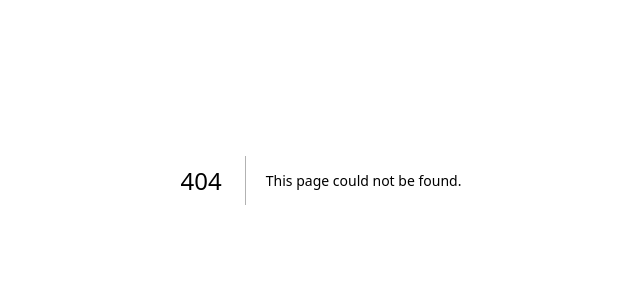
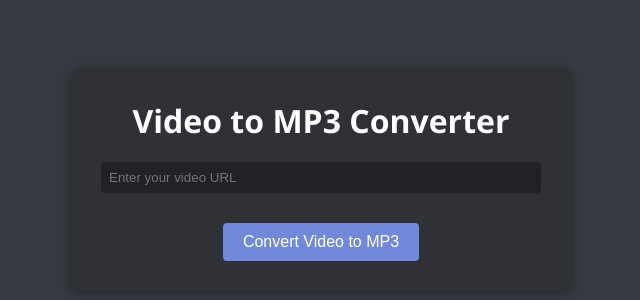
Before and after one commit to Niccolo0310/converter, a Next.js app: page /video-converter in a window 1280 px wide. Before the commit this address had no page. Shown: the part 220-520 px from the top of the page, without its empty margins (319-959 px from the left). Built offline with nearby package versions, Linux system fonts and the light colour scheme.

Commit message:
Add video converter API and front-end

```diff
--- /dev/null
+++ b/app/api/video-converter/route.js
@@ -0,0 +1,70 @@
+import { NextResponse } from "next/server";
+import { spawn } from "child_process";
+import path from "path";
+import { unlink, readFile } from "fs/promises";
+
+export async function POST(req) {
+    try {
+        // Ricevi dal body l'URL del video (assicurati che il video sia di tua proprietà)
+        const { videoUrl } = await req.json();
+        if (!videoUrl) {
+            return NextResponse.json({ message: "Video URL is required" }, { status: 400 });
+        }
+
+        // Imposta un nome file univoco e il percorso di output nella cartella temporanea
+        const outputFileName = `audio-${Date.now()}.mp3`;
+        const outputPath = path.join("/tmp", outputFileName);
+
+        // Esegui yt-dlp per estrarre l'audio in formato mp3
+        const ytDlp = spawn("yt-dlp", [
+            "-x", "--audio-format", "mp3",
+            "-o", outputPath,
+            videoUrl
+        ]);
+
+        let errorData = "";
+        ytDlp.stderr.on("data", (data) => {
+            errorData += data.toString();
+        });
+
+        await new Promise((resolve, reject) => {
+            ytDlp.on("close", (code) => {
+                if (code === 0) {
+                    resolve();
+                } else {
+                    reject(new Error("yt-dlp failed: " + errorData));
+                }
+            });
+            ytDlp.on("error", (err) => {
+                reject(err);
+            });
+        });
+
+        // Leggi il file convertito
+        const fileBuffer = await readFile(outputPath);
+
+        // Pianifica la cancellazione automatica del file dopo 5 minuti
+        setTimeout(async () => {
+            try {
+                await unlink(outputPath);
+                console.log("Temporary audio file deleted:", outputPath);
+            } catch (err) {
+                console.error("Error deleting temporary file:", err);
+            }
+        }, 5 * 60 * 1000); // 5 minutes
+
+        return new NextResponse(fileBuffer, {
+            headers: {
+                "Content-Type": "audio/mpeg",
+                "Content-Disposition": `attachment; filename="${outputFileName}"`
+            }
+        });
+    } catch (error) {
+        console.error("Error in /api/video-converter route:", error);
+        return NextResponse.json({ message: "Unexpected server error" }, { status: 500 });
+    }
+}
+
+export async function GET() {
+    return NextResponse.json({ message: "Use POST to convert a video" });
+}
--- /dev/null
+++ b/app/video-converter/page.js
@@ -0,0 +1,126 @@
+"use client";
+import { useState } from "react";
+
+function ProgressBar({ loading }) {
+    return (
+        loading && (
+            <div style={progressContainerStyle}>
+                <div className="progress-bar"></div>
+                <style jsx>{`
+          @keyframes progressAnimation {
+            0% { transform: translateX(-100%); }
+            100% { transform: translateX(100%); }
+          }
+          .progress-bar {
+            width: 50%;
+            height: 8px;
+            background-color: #7289da;
+            animation: progressAnimation 2s linear infinite;
+          }
+        `}</style>
+            </div>
+        )
+    );
+}
+
+const progressContainerStyle = {
+    width: "100%",
+    backgroundColor: "#202225",
+    borderRadius: "4px",
+    overflow: "hidden",
+    marginTop: "15px",
+    height: "8px",
+};
+
+export default function VideoConverter() {
+    const [videoUrl, setVideoUrl] = useState("");
+    const [message, setMessage] = useState("");
+    const [loading, setLoading] = useState(false);
+
+    const handleConvert = async () => {
+        if (!videoUrl) {
+            alert("Please enter a video URL!");
+            return;
+        }
+        setLoading(true);
+        setMessage("");
+        try {
+            const res = await fetch("/api/video-converter", {
+                method: "POST",
+                headers: { "Content-Type": "application/json" },
+                body: JSON.stringify({ videoUrl }),
+            });
+            if (!res.ok) {
+                const err = await res.json();
+                setMessage("Conversion error: " + err.message);
+            } else {
+                const blob = await res.blob();
+                const url = URL.createObjectURL(blob);
+                const a = document.createElement("a");
+                a.href = url;
+                a.download = "converted.mp3";
+                a.click();
+                URL.revokeObjectURL(url);
+                setMessage("Conversion complete!");
+            }
+        } catch (error) {
+            console.error(error);
+            setMessage("Error during conversion!");
+        }
+        setLoading(false);
+    };
+
+    return (
+        <div style={{
+            backgroundColor: "#36393f",
+            color: "#dcddde",
+            minHeight: "100vh",
+            display: "flex",
+            alignItems: "center",
+            justifyContent: "center",
+            fontFamily: "Segoe UI, Tahoma, Geneva, Verdana, sans-serif",
+            padding: "20px"
+        }}>
+            <div style={{
+                backgroundColor: "#2f3136",
+                borderRadius: "8px",
+                padding: "30px",
+                boxShadow: "0 2px 10px rgba(0, 0, 0, 0.3)",
+                width: "100%",
+                maxWidth: "500px",
+                textAlign: "center"
+            }}>
+                <h1 style={{ marginBottom: "20px", color: "#ffffff" }}>Video to MP3 Converter</h1>
+                <input
+                    type="text"
+                    placeholder="Enter your video URL"
+                    value={videoUrl}
+                    onChange={(e) => setVideoUrl(e.target.value)}
+                    style={{
+                        width: "100%",
+                        padding: "8px",
+                        marginBottom: "15px",
+                        borderRadius: "4px",
+                        border: "none",
+                        backgroundColor: "#202225",
+                        color: "#dcddde"
+                    }}
+                />
+                <button onClick={handleConvert} style={{
+                    backgroundColor: "#7289da",
+                    color: "#ffffff",
+                    border: "none",
+                    borderRadius: "4px",
+                    padding: "10px 20px",
+                    cursor: "pointer",
+                    marginTop: "15px",
+                    fontSize: "16px"
+                }}>
+                    Convert Video to MP3
+                </button>
+                <ProgressBar loading={loading} />
+                {message && <p style={{ marginTop: "15px" }}>{message}</p>}
+            </div>
+        </div>
+    );
+}
```
